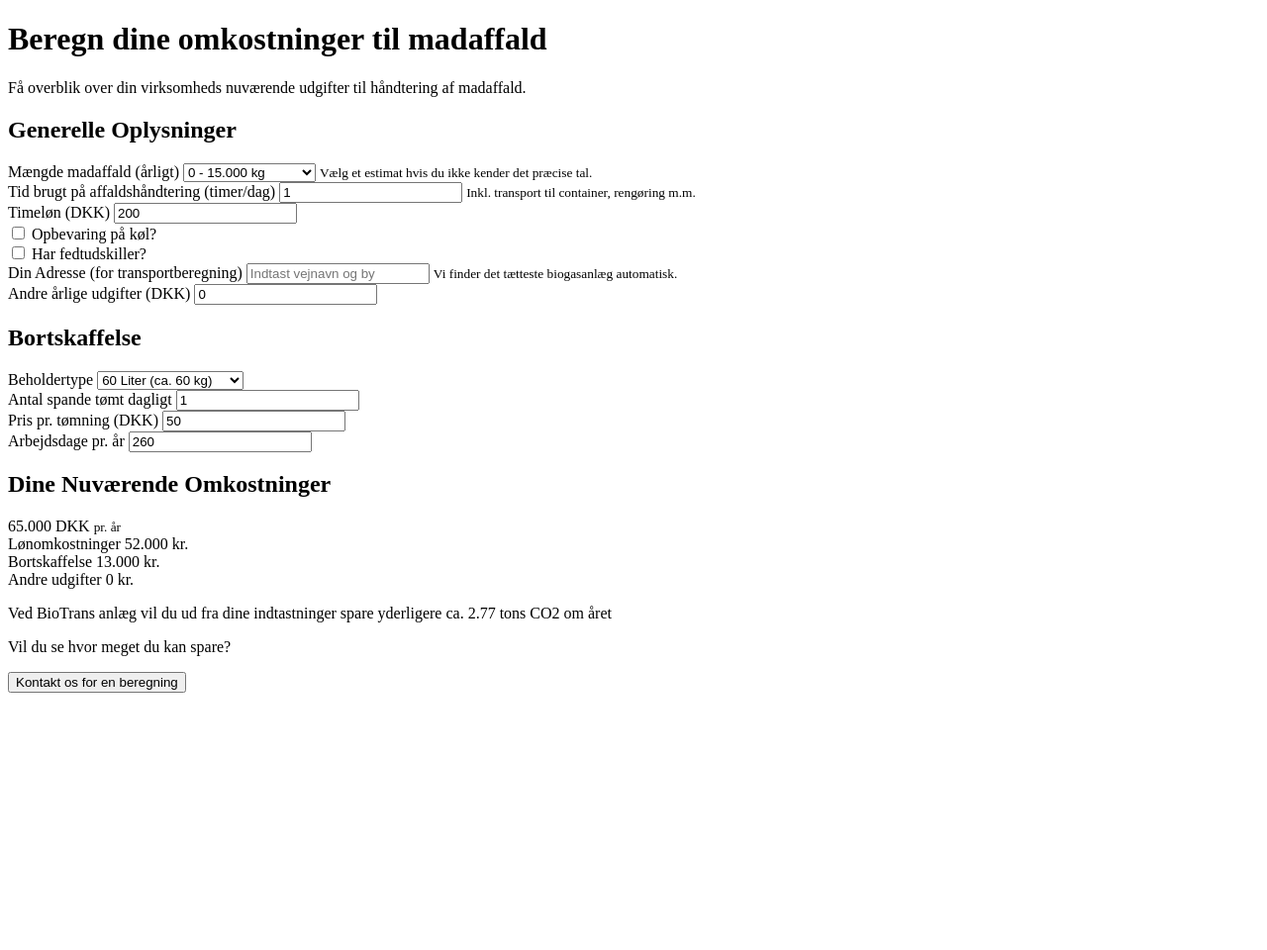
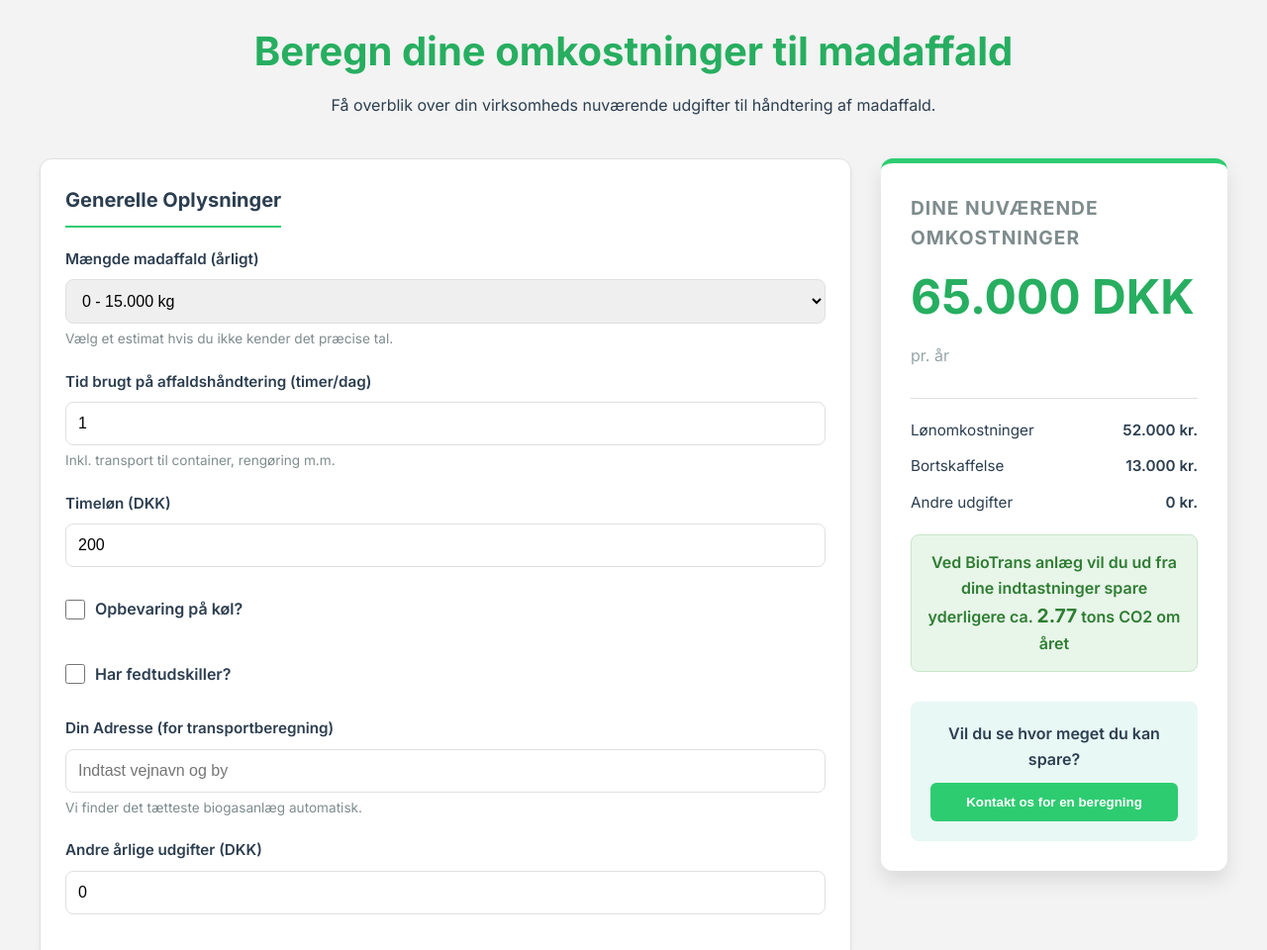
Before and after one commit to Lauridsenhandel/Wetwaste-calculator, a plain HTML site: page index.html in a window 1280 px wide. Shown: the top 960 px of the page at 99% size. Before the commit the page ends 800 px from the top, so only its background shows below. Drawn offline with Linux system fonts and the light colour scheme.

Commit message:
Fix broken HTML structure and restore head section

```diff
--- a/index.html
+++ b/index.html
@@ -1,5 +1,19 @@
 <!DOCTYPE html>
 <html lang="da">
+
+<head>
+    <meta charset="UTF-8">
+    <meta name="viewport" content="width=device-width, initial-scale=1.0">
+    <title>Madaffalds Beregner</title>
+    <link rel="stylesheet" href="style.css">
+    <link rel="icon" type="image/png" href="favicon.png">
+    <link href="https://fonts.googleapis.com/css2?family=Inter:wght@400;600;700&display=swap" rel="stylesheet">
+</head>
+
+<body>
+
+    <div class="container">
+        <header>
             <h1>Beregn dine omkostninger til madaffald</h1>
             <p>Få overblik over din virksomheds nuværende udgifter til håndtering af madaffald.</p>
         </header>
@@ -53,7 +67,8 @@
 
                         <div class="form-group">
                             <label for="other-expenses">Andre årlige udgifter (DKK)</label>
-                    <input type="number" id="other-expenses" value="0" placeholder="F.eks. tabt bestik, nye spande">
+                            <input type="number" id="other-expenses" value="0"
+                                placeholder="F.eks. tabt bestik, nye spande">
                         </div>
                     </div>
 
@@ -137,7 +152,8 @@
                     <div class="co2-savings-box">
                         <p>Ved BioTrans anlæg vil du ud fra dine indtastninger spare yderligere ca. <span
                                 id="co2-savings">0</span> tons CO2 om året</p>
-                <p id="transport-co2-info" style="font-size: 0.8em; margin-top: 5px; color: #2e7d32; display: none;">
+                        <p id="transport-co2-info"
+                            style="font-size: 0.8em; margin-top: 5px; color: #2e7d32; display: none;">
                             (Inkl. <span id="transport-dist">0</span> km transport til <span id="biogas-name">nærmeste
                                 anlæg</span>)
                         </p>
```
Lines whose indentation alone changed are shown as unchanged.
